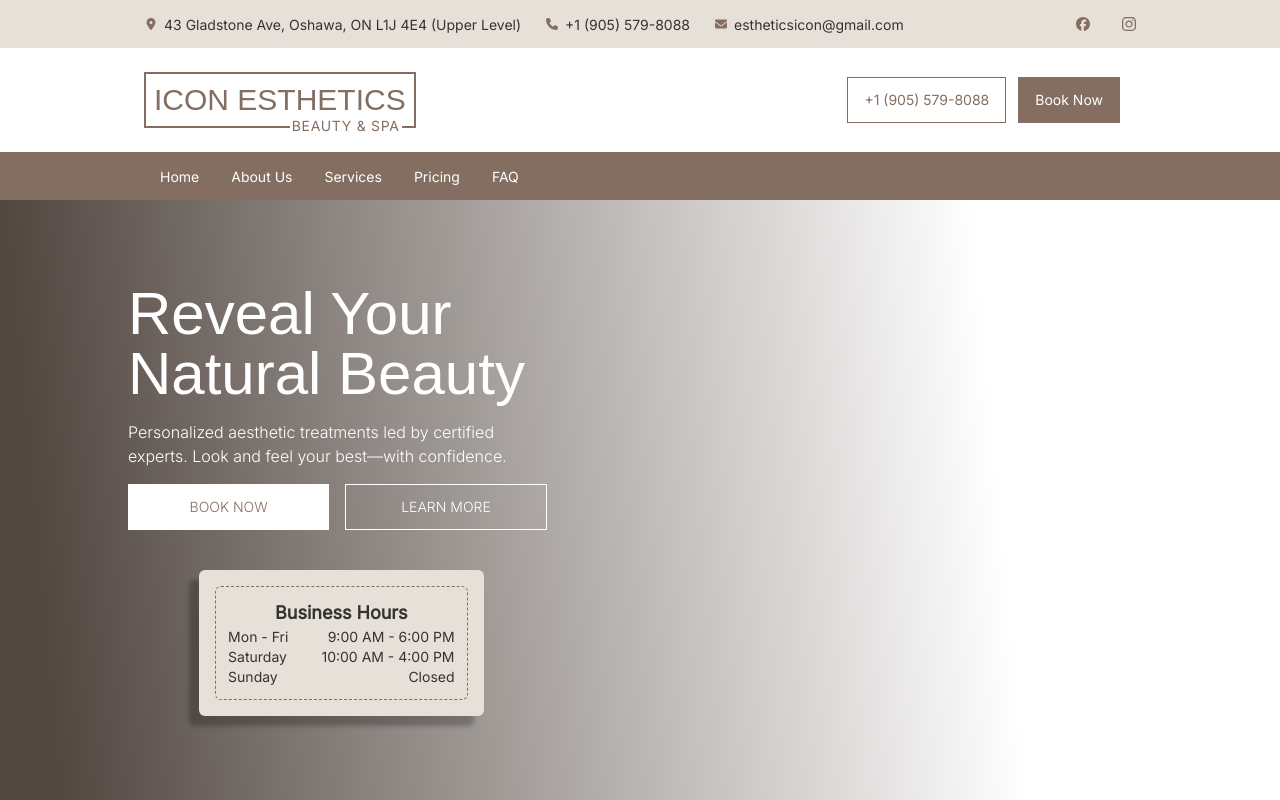
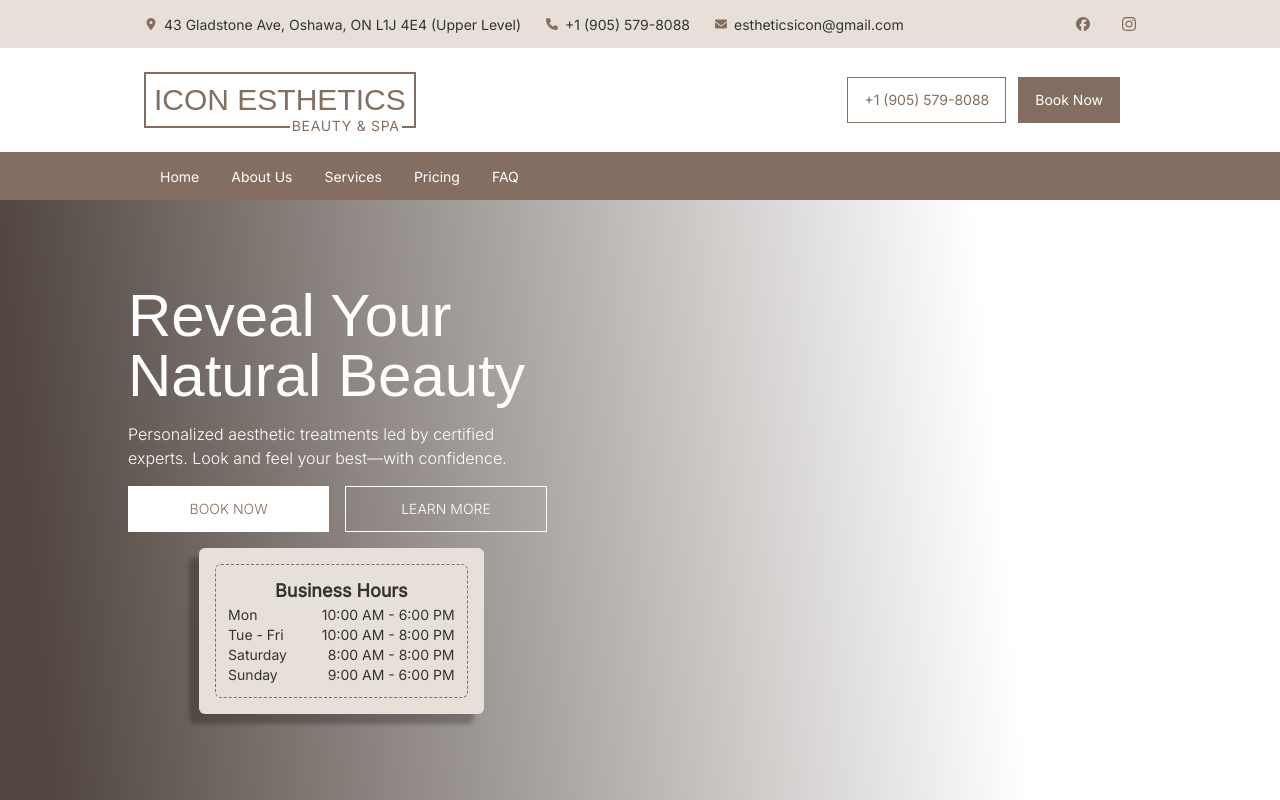
Before and after one commit to Yengzzkie/iconaesthetics, a Next.js app: page / in a window 1280 px wide. Shown: the top 800 px of the page. Built offline with nearby package versions, Linux system fonts and the light colour scheme; a web font is replaced by a local one.

Commit message:
edit business hours in Hero component

```diff
--- a/components/Hero/Hero.tsx
+++ b/components/Hero/Hero.tsx
@@ -32,20 +32,24 @@ const Hero = () => {
           <PrimaryButton className="lg:w-full" label="LEARN MORE" variant="outline" onClick={() => {window.open("https://www.vagaro.com/iconesthetics1", "_blank", "noopener,noreferrer")}} />
         </div>
 
-        <div className="bg-(--primary) text-(--accent) text-xs lg:text-sm w/full lg:w-2/3 mx-auto rounded-md mt-10 shadow-[-10px_10px_4px_rgba(0,0,0,0.25)] p-4">
+        <div className="bg-(--primary) text-(--accent) text-xs lg:text-sm w/full lg:w-2/3 mx-auto rounded-md mt-4 shadow-[-10px_10px_4px_rgba(0,0,0,0.25)] p-4">
           <div className="border border-dashed border-(--secondary) rounded-md p-3">
             <h1 className="text-lg font-semibold text-center">Business Hours</h1>
             <div className="flex justify-between">
-              <span>Mon - Fri</span>
-              <span>9:00 AM - 6:00 PM</span>
+              <span>Mon</span>
+              <span>10:00 AM - 6:00 PM</span>
+            </div>
+            <div className="flex justify-between">
+              <span>Tue - Fri</span>
+              <span>10:00 AM - 8:00 PM</span>
             </div>
             <div className="flex justify-between">
               <span>Saturday</span>
-              <span>10:00 AM - 4:00 PM</span>
+              <span>8:00 AM - 8:00 PM</span>
             </div>
             <div className="flex justify-between">
               <span>Sunday</span>
-              <span>Closed</span>
+              <span>9:00 AM - 6:00 PM</span>
             </div>
           </div>
         </div>
```
